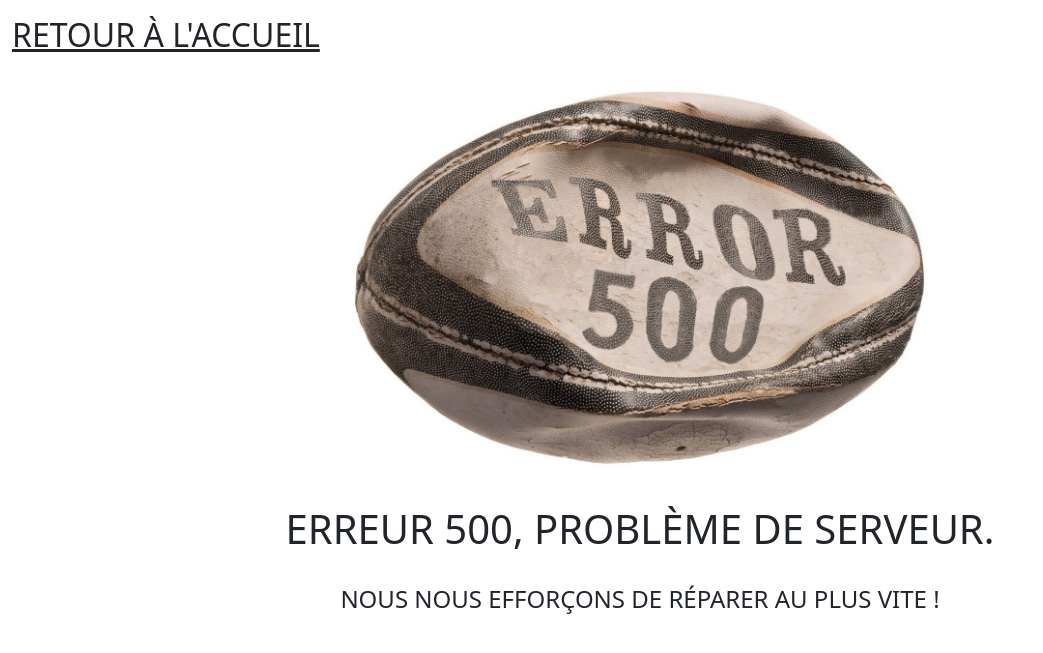
After one commit to MichelCHT/rugbyclubdupaysgraylois, a Symfony app: template templates/bundles/TwigBundle/Exception/error500.html.twig in a window 1280 px wide. The commit adds this page. Shown: the top 653 px of the page, without its empty margins (0-1043 px from the left). Run offline with Twig, Linux system fonts and the light colour scheme; the template is opened without the code that fills it, so the values that code supplies are empty; some libraries are stand-ins or nearby versions.

Commit message:
Création des pages d'erreur 404, 403 et 500.

```diff
--- a/public/css/styles.css
+++ b/public/css/styles.css
@@ -1,10 +1,16 @@
 
 body{
-    background-color: #0d6efd;
+    background-color: white;
 }
 
-.main-navbar .main-navbar-logo{
+.navbar-brand .main-navbar-logo{
     width: 300px;
     margin-left: 50px;
-    margin-right: 400px;
+    margin-right: 100px;
 }
+
+.navbar{
+    background-image: linear-gradient(to right, white, transparent 1000px), url("/../images/bandeau_1.jpg");
+    background-size: cover;
+    background-position: right
+}
--- a/templates/base.html.twig
+++ b/templates/base.html.twig
@@ -29,8 +29,8 @@
 </head>
 <body>
 
-{#    Inclusion du menu principal#}
-    {% include 'partials/_main_navbar.html.twig' %}
+{#    Inclusion dans un block du menu principal afin de pouvoir changer la configuration de ce dernier #}
+    {% block navbar %}{% include 'partials/_main_navbar.html.twig' %}{% endblock %}
 
 {#    Block pour le contenu des pages#}
     {% block body %}{% endblock %}
--- /dev/null
+++ b/templates/bundles/TwigBundle/Exception/error500.html.twig
@@ -0,0 +1,38 @@
+{#  Utilisation du fichier Base #}
+{% extends 'base.html.twig' %}
+
+{# Titre de la page #}
+{% block title %}Erreur 404{% endblock %}
+
+{% block navbar %}
+
+
+
+{% endblock  %}
+
+{#  Conteneur de la page #}
+{% block body %}
+
+    {#   Grille Bootstrap #}
+    <div class="container-fluid">
+
+        {#        Affichage de l'image d'erreur 404#}
+        <div class="row  my-3 text-uppercase">
+
+            <div>
+                <a class="h2" href="{{ path('main_home') }}">Retour à l'accueil</a>
+            </div>
+
+            <div class="col-12 text-center">
+                <img src="{{ asset('images/error_500.jpg') }}" alt="Erreur 500, problème de serveur" class=" img-fluid col-6">
+            </div>
+
+            <div>
+                <p class="h1 text-center p-3">Erreur 500, problème de serveur.</p>
+                <p class="h4 text-center my-3">Nous nous efforçons de réparer au plus vite !</p>
+            </div>
+
+        </div>
+
+    </div>
+{% endblock %}
--- a/templates/partials/_main_navbar.html.twig
+++ b/templates/partials/_main_navbar.html.twig
@@ -1,6 +1,6 @@
 
 {# navbar thème sombre #}
-<nav class="navbar navbar-expand-lg bg-dark main-navbar" data-bs-theme="dark">
+<nav class="navbar navbar-expand-lg bg-dark align-items-start main-navbar" data-bs-theme="dark">
 
     {# Logo et titre du site #}
     <a class="navbar-brand" href="{{ path('main_home') }}">
```
Also changed, not shown: templates/bundles/TwigBundle/Exception/error403.html.twig (added, +37 -0 lines), templates/bundles/TwigBundle/Exception/error404.html.twig (added, +37 -0 lines), templates/main/home.html.twig (+16 -1 lines), public/images/bandeau_1.jpg (added), public/images/error_403.jpg (added), public/images/error_404.jpg (added), public/images/error_500.jpg (added), 2 other files.
